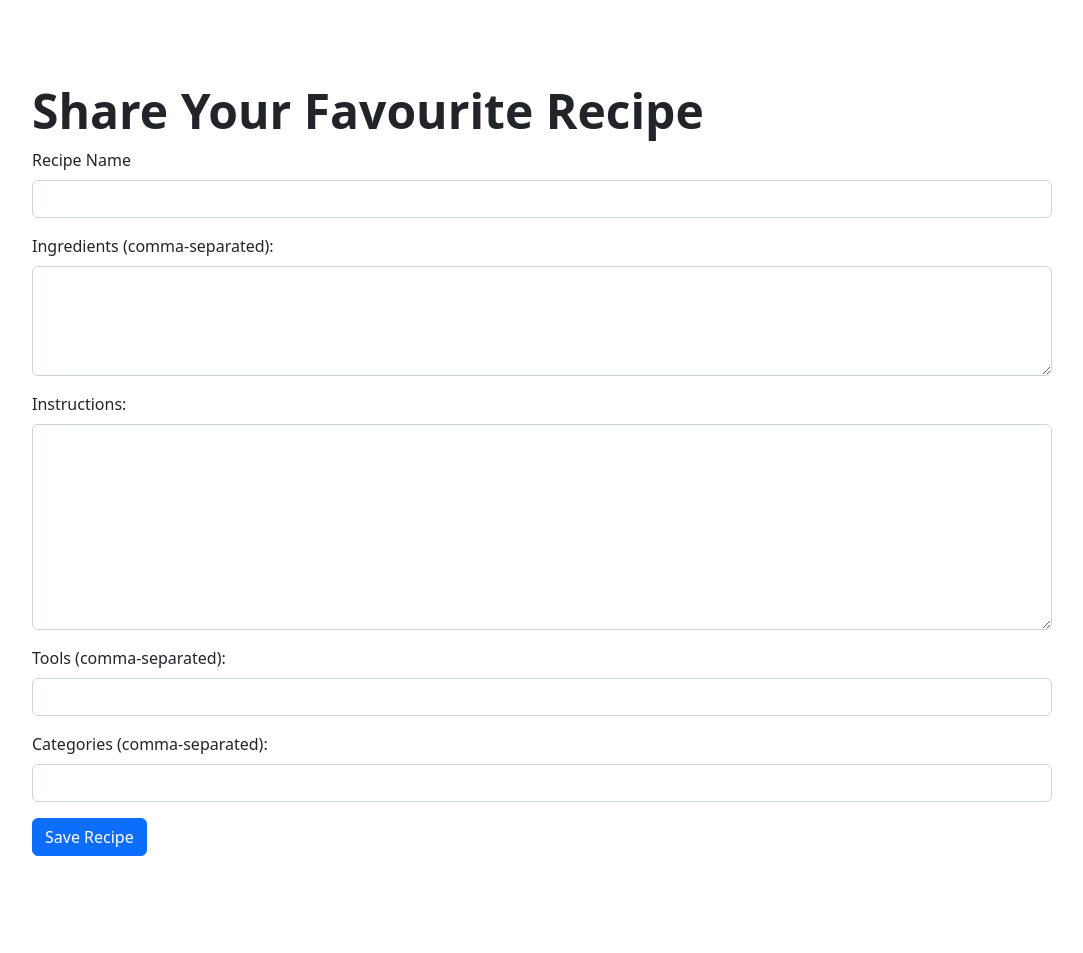
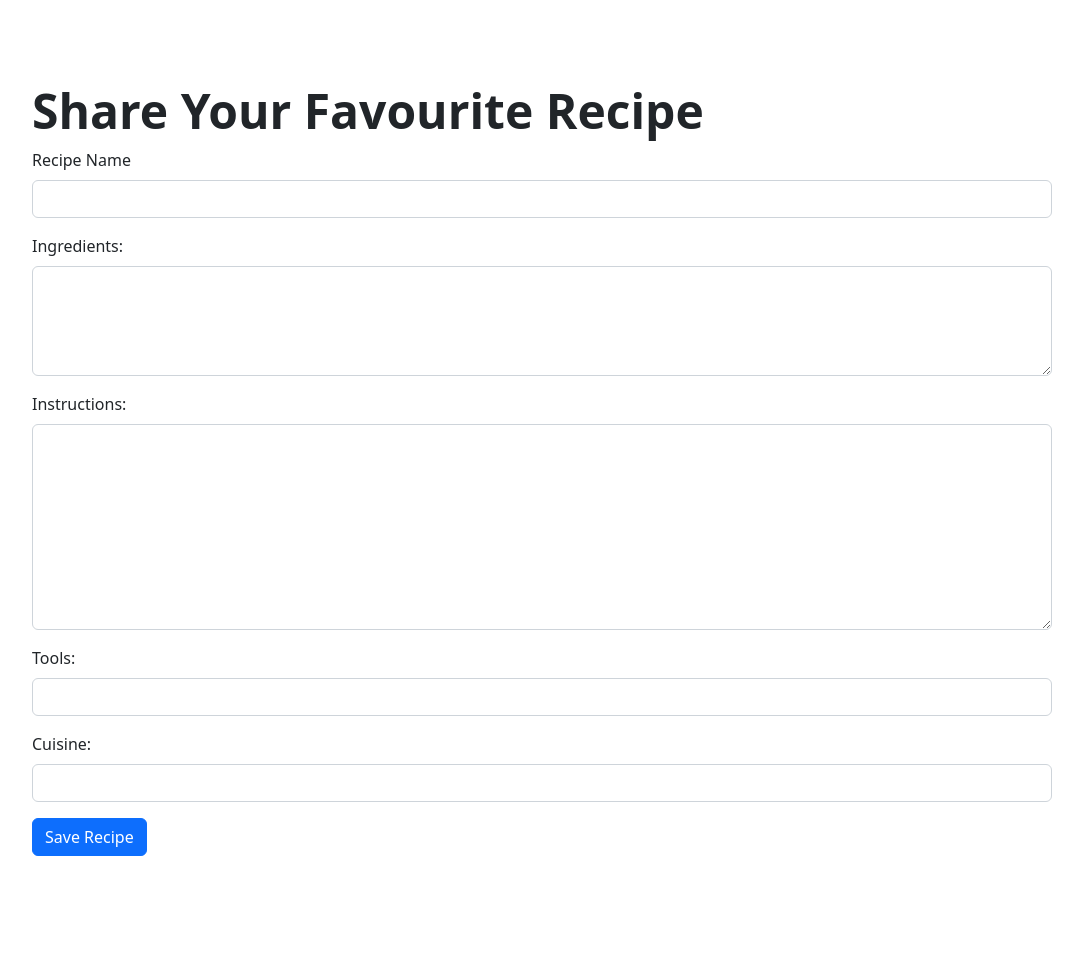
Before and after one commit to Mair-E/MilestoneProject3, a Flask app: page /addrecipe in a window 1280 px wide. Shown: the part 487-1440 px from the top of the page, without its empty margins (98-1181 px from the left). Run offline with Flask 3, Linux system fonts and the light colour scheme; some libraries are stand-ins or nearby versions.

Commit message:
Add full_recipe link  to index.html and add route in run.py. Also correct typo for categories should be cuisine in addrecipe.html

```diff
--- a/run.py
+++ b/run.py
@@ -89,6 +89,16 @@ def delete_recipe(recipe_id):
 
     return render_template('delete_recipe.html', recipe=recipe)
 
+# View full recipe route
+@app.route('/full_recipe/<int:recipe_id>')
+def full_recipe(recipe_id):
+    recipe = Recipe.query.get(recipe_id)
+
+    if recipe is None:
+        return "Recipe not found", 404
+
+    return render_template('full_recipe.html', recipe=recipe)
+
 # Contact route
 @app.route("/contact")
 def contact():
--- a/templates/addrecipe.html
+++ b/templates/addrecipe.html
@@ -11,7 +11,7 @@
                 <input type="text" class="form-control" id="name" name="name" required>
             </div>
             <div class="mb-3">
-                <label for="ingredients" class="form-label">Ingredients (comma-separated):</label>
+                <label for="ingredients" class="form-label">Ingredients:</label>
                 <textarea class="form-control" id="ingredients" name="ingredients" rows="4" required></textarea>
             </div>
             <div class="mb-3">
@@ -19,11 +19,11 @@
                 <textarea class="form-control" id="instructions" name="instructions" rows="8" required></textarea>
             </div>
             <div class="mb-3">
-                <label for="tools" class="form-label">Tools (comma-separated):</label>
+                <label for="tools" class="form-label">Tools:</label>
                 <input type="text" class="form-control" id="tools" name="tools" required>
             </div>
             <div class="mb-3">
-                <label for="cuisine" class="form-label">Categories (comma-separated):</label>
+                <label for="cuisine" class="form-label">Cuisine:</label>
                 <input type="text" class="form-control" id="cuisine" name="cuisine" required>
             </div>
             <button type="submit" class="btn btn-primary">Save Recipe</button>
--- a/templates/index.html
+++ b/templates/index.html
@@ -13,8 +13,8 @@
                 </div>
                 <h2 class="h4 fw-bolder">{{ recipe.name }}</h2>
                 <p>{{ recipe.cuisine }}</p>
-                <a>
-                    Full recipe
+                <a href="{{ url_for('full_recipe', recipe_id=recipe.id) }}" class="text-decoration-none">
+                    View Full Recipe
                     <i class="bi bi-arrow-right"></i>
                 </a>
                 <a class="text-decoration-none" href="{{ url_for('edit_recipe', recipe_id=recipe.id) }}">
```
